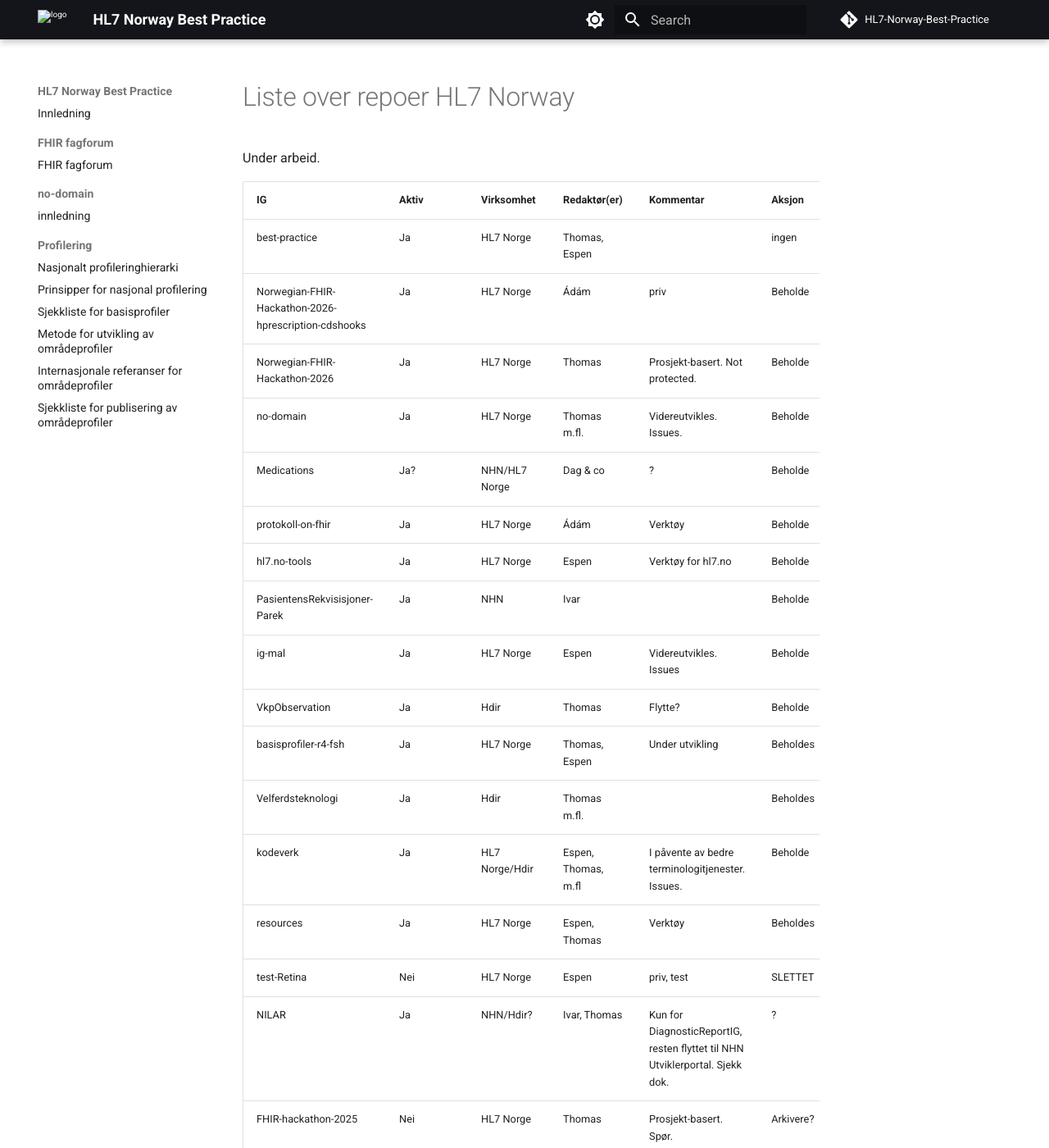
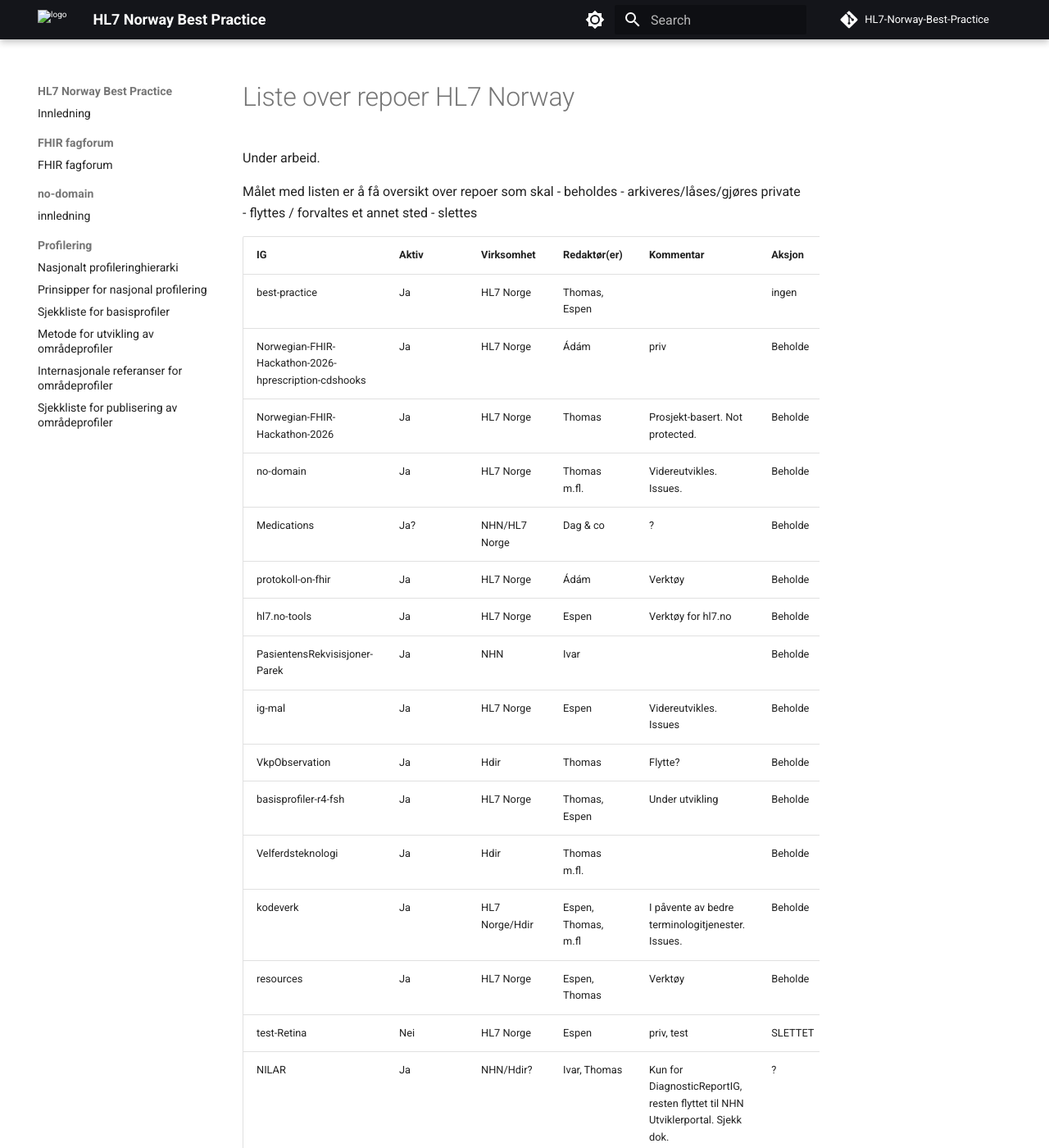
Before and after one commit to HL7Norway/best-practice, an MkDocs documentation site: the page built from docs/vedlikehold/list-ig.md, in a window 1280 px wide and 1400 px high. Shown: the whole window at 82% size. Built offline with MkDocs 1.6.1 and Material for MkDocs 9.7.7, drawn with Linux system fonts in a browser that asks for light colours; comment, search, counter and statistics services are not loaded.

Commit message:
Update list-ig.md

```diff
--- a/docs/vedlikehold/list-ig.md
+++ b/docs/vedlikehold/list-ig.md
@@ -1,6 +1,14 @@
 # Liste over repoer HL7 Norway
 
 Under arbeid.
+
+Målet med listen er å få oversikt over repoer som skal
+- beholdes
+- arkiveres/låses/gjøres private
+- flyttes / forvaltes et annet sted
+- slettes
+
+
 
 | IG | Aktiv | Virksomhet | Redaktør(er) | Kommentar | Aksjon |
 |----|-------|------------|--------------|-----------|--------|
@@ -14,10 +22,10 @@
 | PasientensRekvisisjoner-Parek | Ja | NHN | Ivar | | Beholde |
 | ig-mal | Ja | HL7 Norge | Espen | Videreutvikles. Issues | Beholde |
 | VkpObservation | Ja | Hdir | Thomas | Flytte? | Beholde |
-| basisprofiler-r4-fsh | Ja | HL7 Norge | Thomas, Espen | Under utvikling | Beholdes |
-| Velferdsteknologi | Ja | Hdir | Thomas m.fl. | | Beholdes |
+| basisprofiler-r4-fsh | Ja | HL7 Norge | Thomas, Espen | Under utvikling | Beholde |
+| Velferdsteknologi | Ja | Hdir | Thomas m.fl. | | Beholde |
 | kodeverk | Ja | HL7 Norge/Hdir | Espen, Thomas, m.fl | I påvente av bedre terminologitjenester. Issues. | Beholde |
-| resources | Ja | HL7 Norge | Espen, Thomas | Verktøy | Beholdes |
+| resources | Ja | HL7 Norge | Espen, Thomas | Verktøy | Beholde |
 | test-Retina | Nei | HL7 Norge | Espen | priv, test| SLETTET |
 | NILAR | Ja | NHN/Hdir? | Ivar, Thomas | Kun for DiagnosticReportIG, resten flyttet til NHN Utviklerportal. Sjekk dok. | ? |
 | FHIR-hackathon-2025 | Nei | HL7 Norge | Thomas | Prosjekt-basert. Spør. | Arkivere? |
```
